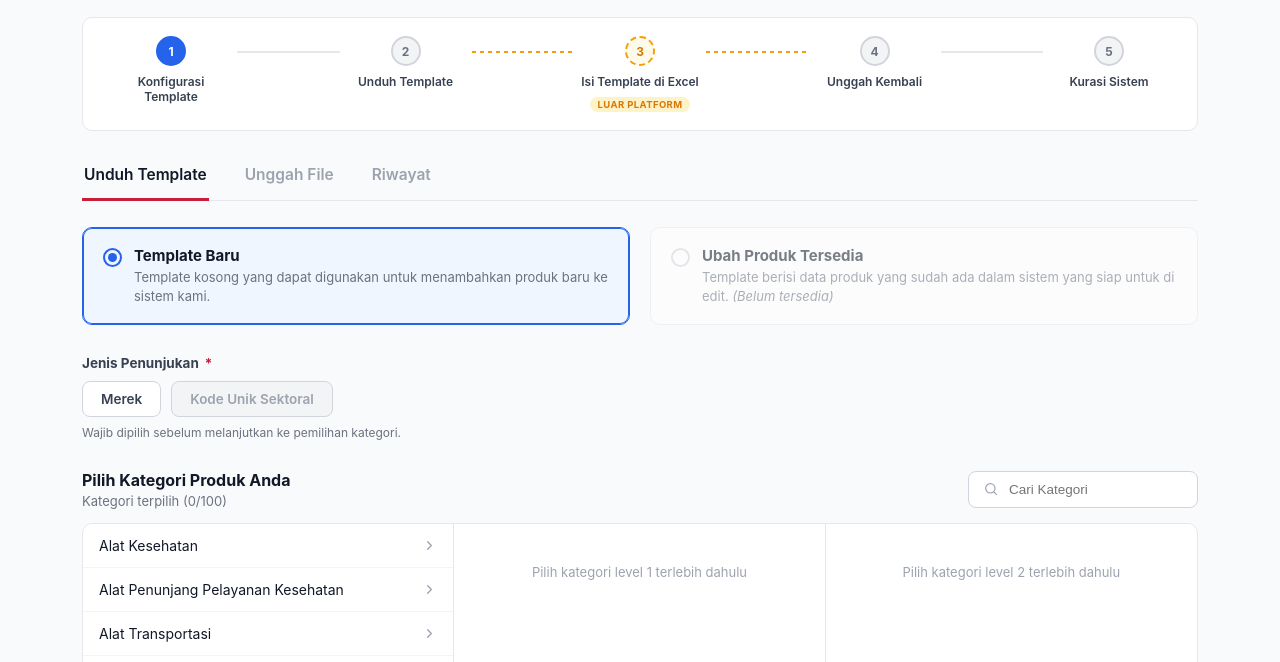
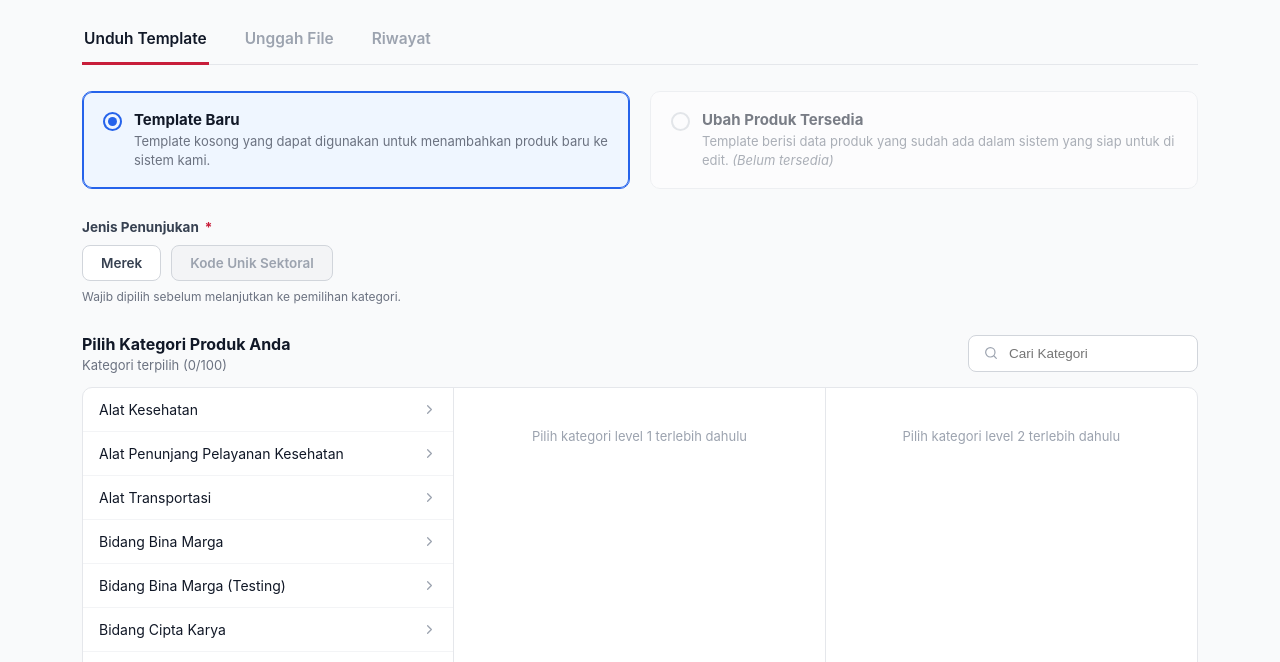
Before and after one commit to fachriprmj/govtech-procurement, a plain HTML site: page index.html in a window 1280 px wide. Shown: the part 129-791 px from the top of the page. Drawn offline with Linux system fonts and the light colour scheme.

Commit message:
Update index.html

```diff
--- a/index.html
+++ b/index.html
@@ -84,7 +84,7 @@
 
   /* ===== Stepper (menampilkan proses in-platform vs luar platform) ===== */
   .stepper{
-    display:flex;align-items:flex-start;gap:0;background:var(--white);border:1px solid var(--gray-200);
+    display:none;align-items:flex-start;gap:0;background:var(--white);border:1px solid var(--gray-200);
     border-radius:var(--radius);padding:18px 22px;margin-bottom:22px;overflow-x:auto;
   }
   .step{display:flex;flex-direction:column;align-items:center;gap:8px;min-width:132px;position:relative;}
```
